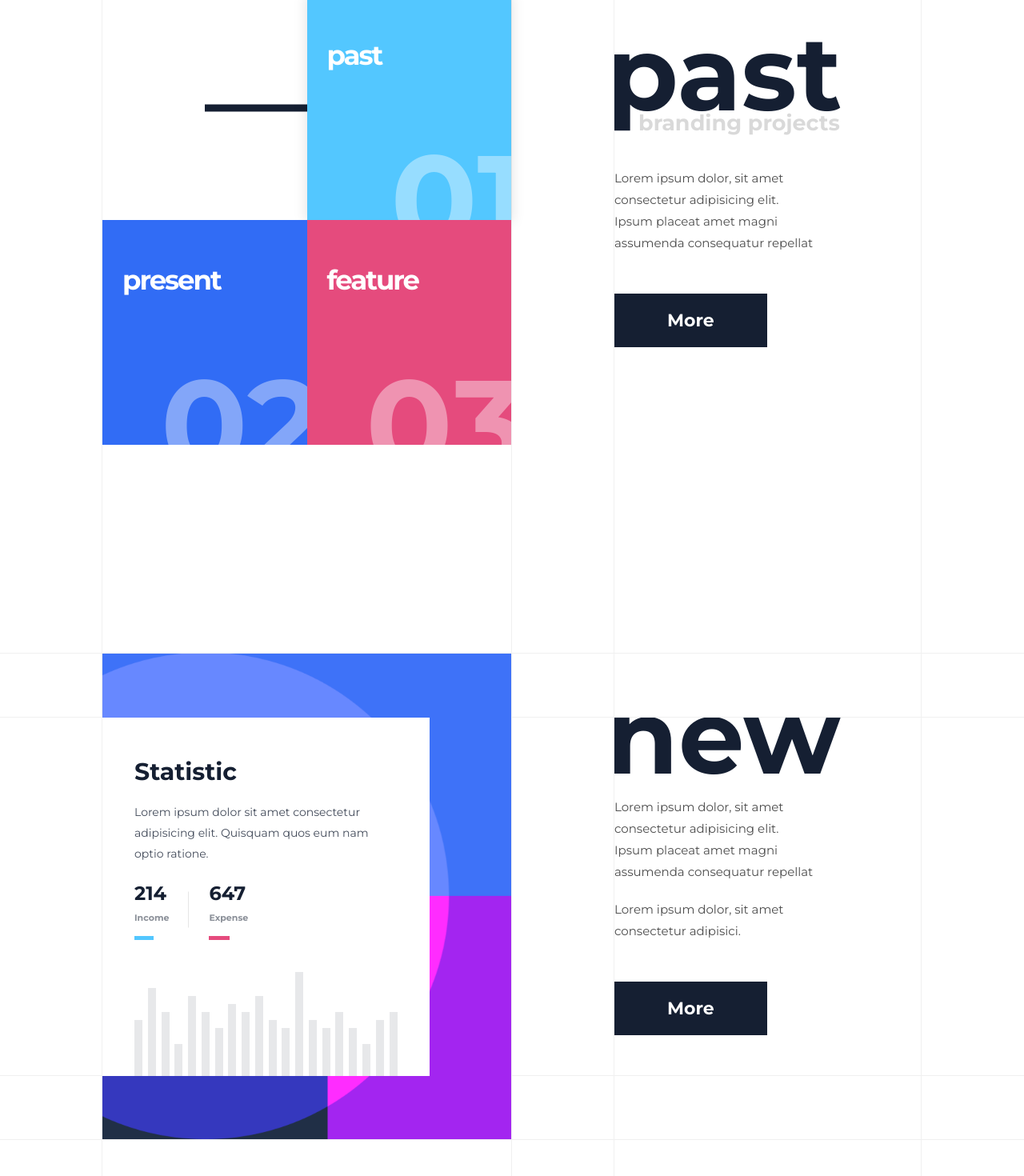
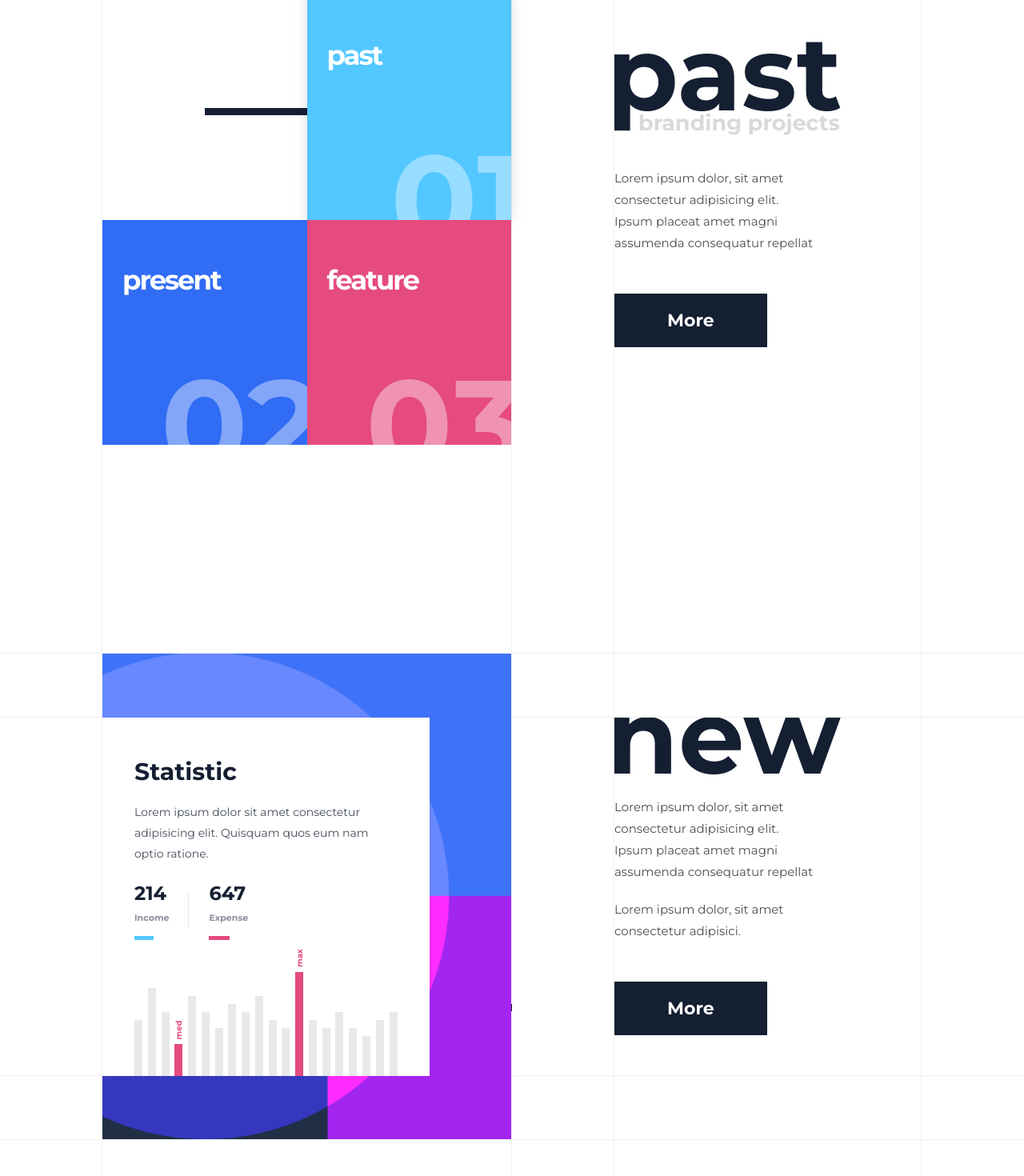
Before and after one commit to SL0TR/frontend-maestro, a React (Create React App) app: page / in a window 1280 px wide. Shown: the part 1240-2710 px from the top of the page at 80% size. Built offline with nearby package versions, Linux system fonts and the light colour scheme.

Commit message:
add/fix animations and and new mixin

```diff
--- a/src/App.js
+++ b/src/App.js
@@ -1,4 +1,4 @@
-import React from 'react';
+import React, { useEffect } from 'react';
 import Layout from './layout';
 import "animate.css/animate.min.css";
 import './App.scss';
@@ -8,6 +8,11 @@ import Footer from './components/layout/Footer';
 
 
 function App() {
+
+  useEffect(() => {
+    document.title = 'Bingo';
+  })
+
   return (
    <Layout>
     <Nav />
--- a/src/components/Home/sections/new.js
+++ b/src/components/Home/sections/new.js
@@ -3,7 +3,7 @@ import ScrollAnimation from 'react-animate-on-scroll';
 
 const NewSection = () => {
 
-  const chart = [4, 8, 5, 1, 7, 5, 3, 6, 5, 7, 4, 3, 10, 4, 3, 5, 3, 1, 4, 5];
+  const chart = [4, 8, 5, 1, 7, 5, 3, 6, 5, 7, 4, 3, 10, 4, 3, 5, 3, 2, 4, 5];
 
   return (
     <div className="new-container">
@@ -15,7 +15,9 @@ const NewSection = () => {
         <div className="col-5"></div>
       </section>
       <section className="grid new-section">
-        <div className="col-1"></div>
+        <div className="col-1 relative">
+          <ScrollAnimation animateIn="slideInRight" delay={1500} animateOnce className="black-bar" />
+        </div>
         <div className="col-2">
           <div className="animation-wrapper">
             <ScrollAnimation  animateIn="slideInLeft" animateOnce className="new-art">
@@ -32,17 +34,31 @@ const NewSection = () => {
                     <p>Expense</p>
                   </div>
                 </div>
-                <div className="chart">
-                  { chart.map((el, i) => (
-                    <div key={i} className="chart-bar" style={ {height: `${el+3}rem`}}></div>
-                  ))}
-                </div>
+                <ScrollAnimation delay={1700} animateIn="colored-bar" animateOnce className="chart">
+                  { chart.map((el, i) => {
+                    const max = Math.max(...chart);
+                    const min = Math.min(...chart);
+                    let minMaxClass;
+
+                    if(el === max) {
+                      minMaxClass = 'max';
+                    } else if(el === min) {
+                      minMaxClass = 'min';
+                    }
+
+                    return (
+                      <div key={i} className={minMaxClass ? `chart-bar ${minMaxClass}` : `chart-bar` } style={ {height: `${el+3}rem`}}></div>
+                    )
+                  })}
+                </ScrollAnimation>
               </ScrollAnimation>
             </ScrollAnimation>
           </div>
 
         </div>
-        <div className="col-3"></div>
+        <div className="col-3 relative">
+          <ScrollAnimation delay={1500} animateIn="slideInLeft" animateOnce className="black-bar" />
+        </div>
         <div className="col-4">
           <ScrollAnimation delay={1000} animateIn="slideInLeft" animateOnce>
             <h1>new <p>branding projects</p> </h1>
--- a/src/components/Home/sections/next.js
+++ b/src/components/Home/sections/next.js
@@ -51,7 +51,9 @@ const NextSection = () => {
             <a href="/">LEARN MORE</a>
           </div>
         </div>
-        <div className="col-5"></div>
+        <div className="col-5 relative">
+        <ScrollAnimation animateIn="slideInRight" delay={500} animateOnce className="black-bar" />
+        </div>
       </section>
    );
 }
--- a/src/components/Home/sections/past.js
+++ b/src/components/Home/sections/past.js
@@ -7,6 +7,7 @@ const PastSection = () => {
       <div className="col-1"></div>
       <div className="col-2">
         <div className="box">
+          <ScrollAnimation animateIn="slideInRight" animateOnce className="black-bar" />
         </div>
         <ScrollAnimation className="box" animateIn="slideInRight" animateOnce>
           <h2>past</h2>
@@ -35,7 +36,9 @@ const PastSection = () => {
           <div className="btn">More</div>
         </ScrollAnimation>
       </div>
-      <div className="col-5"></div>
+      <div className="col-5 relative">
+        <ScrollAnimation animateIn="slideInRight" animateOnce className="black-bar" />
+      </div>
     </section>
    );
 }
--- a/src/components/Home/sections/programs.js
+++ b/src/components/Home/sections/programs.js
@@ -10,14 +10,16 @@ const OurPrograms = () => {
       <div className="col-4"></div>
       <div className="col-5"></div>
       <ScrollAnimation animateIn="slideInDownPrograms" animateOnce className="our-programs">
-        <ScrollAnimation animateIn="fadeIn" animateOnce delay={1000} className="our-programs--left">
+        <ScrollAnimation animateIn="fadeIn" animateOnce delay={700} className="our-programs--left">
           <h2>Our Programs</h2>
           <div className="thumb"></div>
         </ScrollAnimation>
-        <ScrollAnimation  className="our-programs--right" animateIn="fadeIn" animateOnce delay={1000}>
+        <ScrollAnimation  className="our-programs--right" animateIn="fadeIn" animateOnce delay={700}>
           <p>Lorem ipsum dolor sit amet consectetur, adipisicing elit. Iste a dolor dolorem sit amet consectetu.</p>
           <div className="btn">Subscribe</div>
         </ScrollAnimation>
+        <div className="black-bar" />
+        <div className="black-bar-2" />
 
       </ScrollAnimation>
     </section>
--- a/src/sass/abstracts/_mixins.scss
+++ b/src/sass/abstracts/_mixins.scss
@@ -66,3 +66,47 @@ $columns: 5;
     .col-#{$i} { @content }
   }
 }
+
+
+@mixin black-bar( $width: 50%, $top: initial, $right: initial, $left: initial, $center: initial) {
+
+  .black-bar {
+
+    @if($center == 'center') {
+      $center: translateY(-50%);
+    }
+      position: absolute;
+      height: 9px;
+      content: "";
+      right: $right;
+      left: $left;
+      width: $width;
+      background-color: $primary-color;
+      top: $top;
+      transform: $center;
+  }
+
+}
+
+@mixin black-bar-2( $width: 50%, $top: initial, $right: initial, $left: initial, $center: initial) {
+
+  .black-bar-2 {
+
+    @if($center == 'center') {
+      $center: translateY(-50%);
+    }
+      position: absolute;
+      height: 10px;
+      content: "";
+      right: $right;
+      left: $left;
+      width: $width;
+      background-color: $primary-color;
+      top: $top;
+      transform: $center;
+  }
+
+}
+.relative {
+  position: relative;
+}
--- a/src/sass/main.scss
+++ b/src/sass/main.scss
@@ -1,6 +1,6 @@
 //import all sass files
+@import './abstracts/_variables.scss';
 @import './abstracts/_mixins.scss';
-@import './abstracts/_variables.scss';
 
 @import './base/_utilities.scss';
 @import './base/_typography.scss';
--- a/src/sass/pages/home/_homeNew.scss
+++ b/src/sass/pages/home/_homeNew.scss
@@ -41,7 +41,6 @@
 
         @include respond(tab-land) {
           margin-bottom: 2rem;
-
         }
 
         p {
@@ -62,7 +61,16 @@
 
     }
 
+    .col-1 {
+      @include black-bar(30%, 20%, 0, initial);
+    }
+
+    .col-3 {
+      @include black-bar(50px, 80%, 0, 0);
+    }
+
     .col-2 {
+      z-index: 20;
       position: relative;
 
       @include respond(tab-land) {
@@ -176,7 +184,49 @@
               background-color: rgba($primary-color, .1);
             }
 
+
+
           }
+
+          .colored-bar {
+            .max,
+            .min {
+              background-color: $pink;
+              transition: all .5s ease-in;
+              position: relative;
+
+              &::after {
+                opacity: 0;
+                transition: all .5s ease-in;
+                top: -2.5rem;
+                position: absolute;
+                font-weight: bold;
+                font-family: $headingFont;
+                opacity: 1;
+                color: $pink;
+                left: 50%;
+                transform: translateX(-50%) rotate(-90deg);
+              }
+
+            }
+
+            .max {
+
+              &::after {
+                content: "max";
+                opacity: 1;
+              }
+
+            }
+
+            .min {
+              &::after {
+                content: "med";
+                opacity: 1;
+              }
+            }
+          }
+
 
         }
 
--- a/src/sass/pages/home/_homeNext.scss
+++ b/src/sass/pages/home/_homeNext.scss
@@ -239,4 +239,8 @@
   }
 
 
+  .col-5 {
+    @include black-bar(60%, 10%, 0, initial);
+  }
+
 }
--- a/src/sass/pages/home/_homePast.scss
+++ b/src/sass/pages/home/_homePast.scss
@@ -38,22 +38,12 @@
         position: absolute;
         right: -2rem;
         bottom: -9.5rem;
-
-
       }
 
       &:nth-child(1) {
+        position: relative;
 
-        &::after {
-          position: absolute;
-          height: 9px;
-          content: "";
-          right: 0;
-          width: 50%;
-          background-color: $primary-color;
-          top: 50%;
-          transform: translateY(-50%);
-        }
+        @include black-bar(50%, 50%, 0, initial, center);
 
       }
 
@@ -126,4 +116,8 @@
 
   }
 
+  .col-5 {
+    @include black-bar(50%, 50%, 0, initial, center);
+  }
+
 }
--- a/src/sass/pages/home/_homePrograms.scss
+++ b/src/sass/pages/home/_homePrograms.scss
@@ -133,6 +133,9 @@
     }
 
 
+    @include black-bar(10%, 90%, initial, -10%);
+    @include black-bar-2(5%, 10%, -5%, initial);
+
 
   }
 
```
Also changed, not shown: package.json (+7 -1 lines), 1 other file (tests, documents, lock files or other folders).
